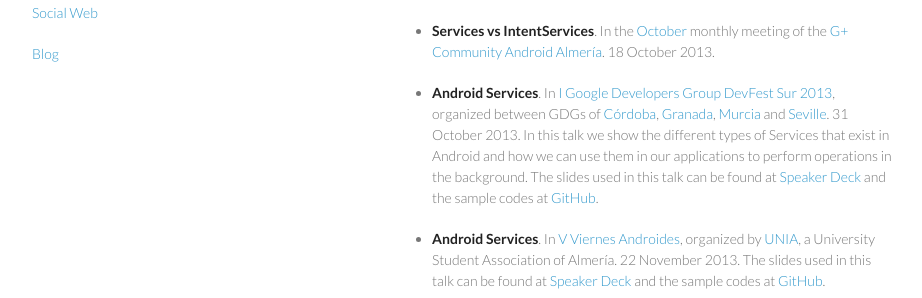
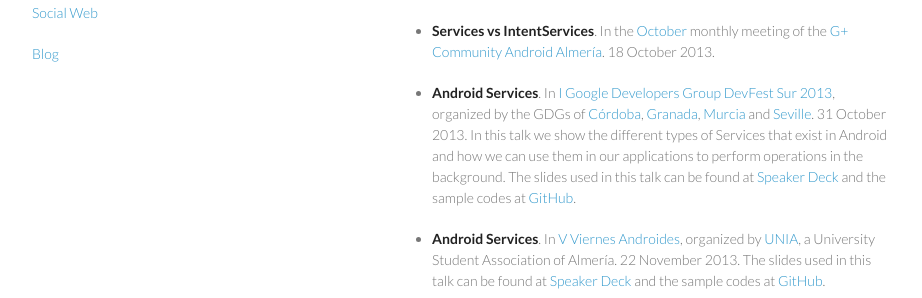
Before and after one commit to josejuansanchez/josejuansanchez.github.io, a Jekyll site: the page built from android/index.md, in a window 1280 px wide. Shown: the part 323-621 px from the top of the page, without its empty margins (178-1100 px from the left). Built offline with Jekyll 4.4.1, drawn with Linux system fonts in a browser that asks for light colours.

Commit message:
Changes in Android section

```diff
--- a/android/index.md
+++ b/android/index.md
@@ -14,7 +14,7 @@ title: Android
 
   * **Services vs IntentServices**. In the [October](http://josejuansanchez.org/blog/posts/charlas-de-la-comunidad-android-almera-en-octubre/) monthly meeting of the [G+ Community Android Almería](https://plus.google.com/u/0/communities/105420979515011141876). 18 October 2013.
 
-  * **Android Services**.  In [I Google Developers Group DevFest Sur 2013](http://sur.gdgdevfest.com), organized between GDGs of [Córdoba](https://plus.google.com/u/0/106302567584201009963), [Granada](https://plus.google.com/u/0/+Gdggranada/), [Murcia](https://plus.google.com/u/0/107657001882433902492) and [Seville](https://plus.google.com/u/0/117186888160178861350/). 31 October 2013. In this talk we show the different types of Services that exist in Android and how we can use them in our applications to perform operations in the background. The slides used in this talk can be found at [Speaker Deck](https://speakerdeck.com/josejuansanchez/android-services) and  the sample codes at [GitHub](https://github.com/josejuansanchez/GDG-DevFestSur-2013).
+  * **Android Services**.  In [I Google Developers Group DevFest Sur 2013](http://sur.gdgdevfest.com), organized by the GDGs of [Córdoba](https://plus.google.com/u/0/106302567584201009963), [Granada](https://plus.google.com/u/0/+Gdggranada/), [Murcia](https://plus.google.com/u/0/107657001882433902492) and [Seville](https://plus.google.com/u/0/117186888160178861350/). 31 October 2013. In this talk we show the different types of Services that exist in Android and how we can use them in our applications to perform operations in the background. The slides used in this talk can be found at [Speaker Deck](https://speakerdeck.com/josejuansanchez/android-services) and  the sample codes at [GitHub](https://github.com/josejuansanchez/GDG-DevFestSur-2013).
 
   * **Android Services**.  In [V Viernes Androides](http://unia.ual.es/moodle/course/view.php?id=2), organized by [UNIA](http://unia.ual.es), a University Student Association of Almería. 22 November 2013. The slides used in this talk can be found at [Speaker Deck](https://speakerdeck.com/josejuansanchez/viernes-androides-android-services) and  the sample codes at [GitHub](https://github.com/josejuansanchez/GDG-DevFestSur-2013).
 
```
